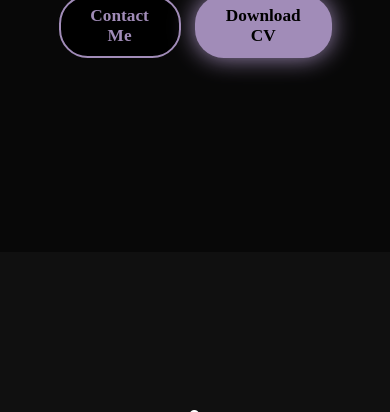
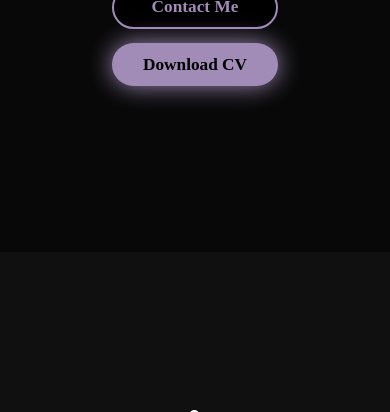
Before and after one commit to carlrule/portfolio, a plain HTML site: page index.html in a window 390 px wide. Shown: the part 688-1100 px from the top of the page. Drawn offline with nearby package versions, Linux system fonts and the light colour scheme.

Commit message:
Updated btn display in mobile view

```diff
--- a/style.css
+++ b/style.css
@@ -474,4 +474,8 @@ section {
   .contact-card {
     margin-bottom: 5rem;
   }
+  .btn-group {
+    margin-top: 2rem;
+    flex-direction: column;
+  }
 }
```
